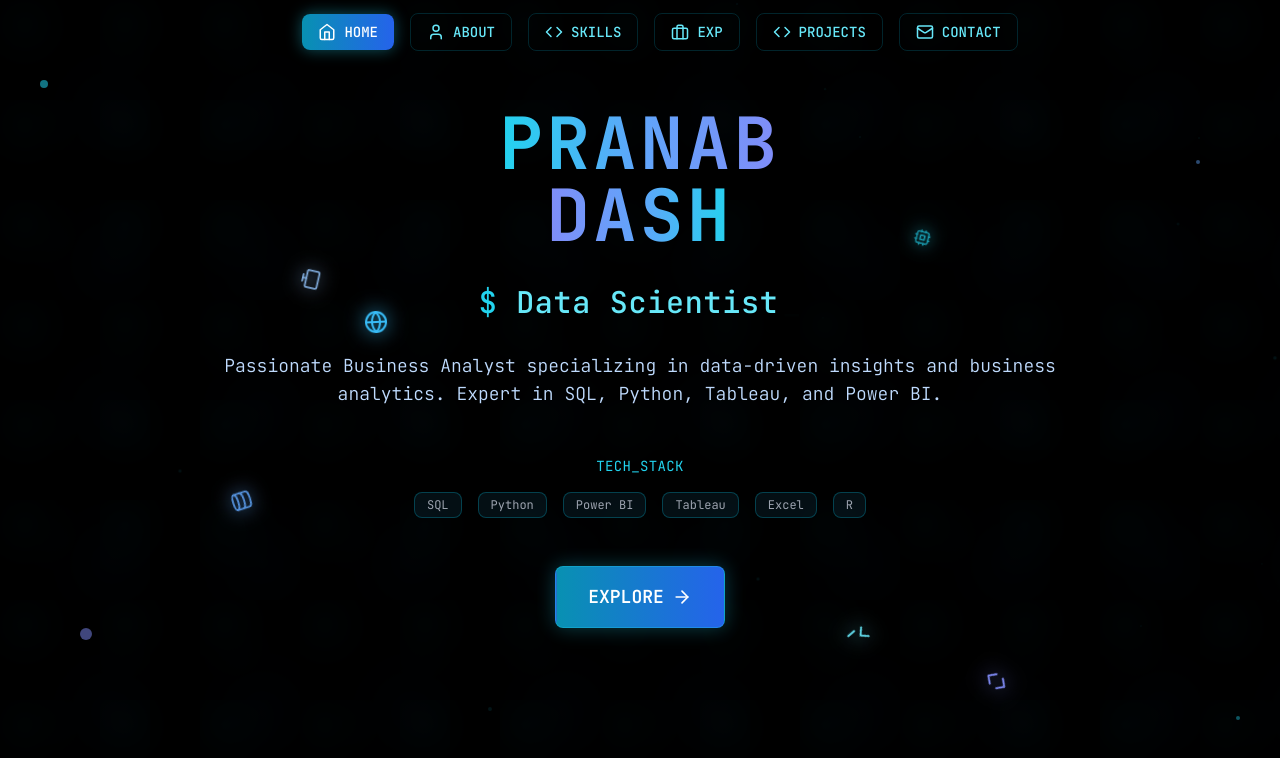
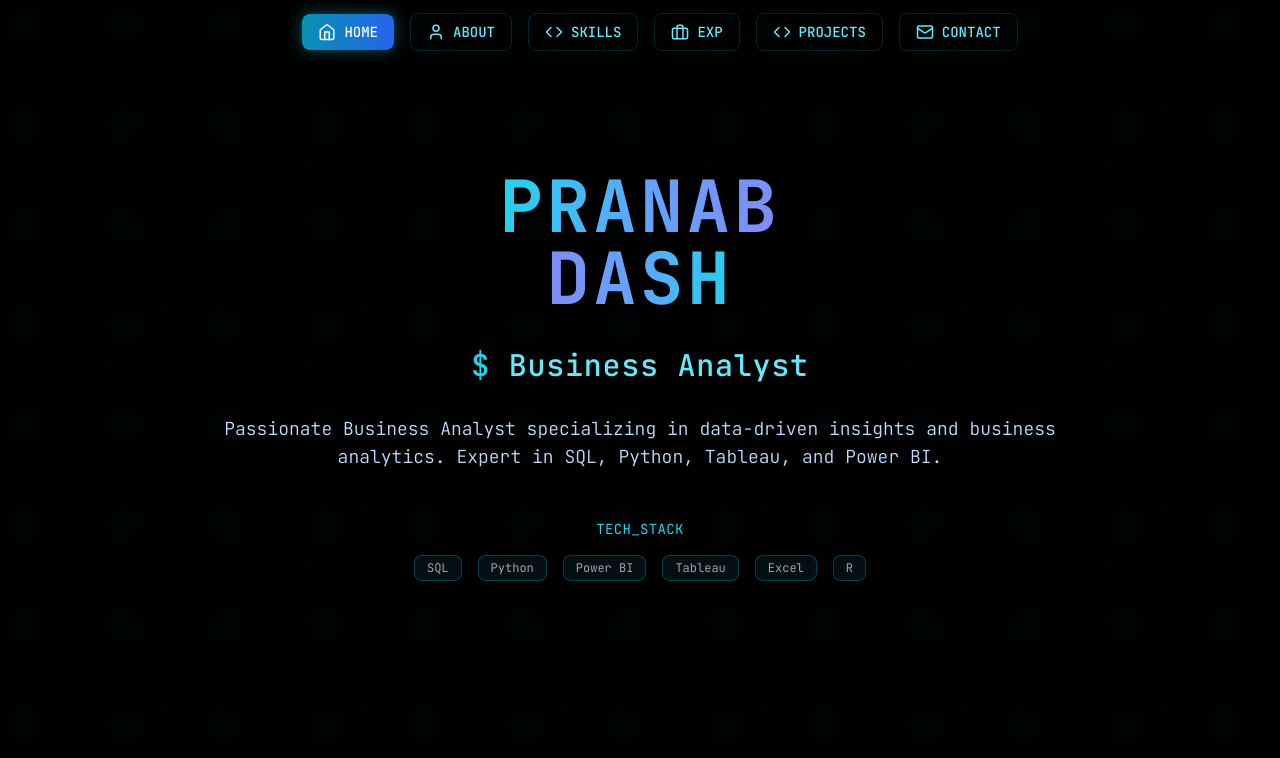
Before and after one commit to pranabdash08/Pranab-Portfolio, a React (Vite) app: page / in a window 1280 px wide. Shown: the top 758 px of the page. Built offline with nearby package versions, Linux system fonts and the light colour scheme.

Commit message:
Add SimpleHero component to test basic Hero structure

```diff
--- a/src/App.tsx
+++ b/src/App.tsx
@@ -2,7 +2,7 @@ import React, { useState, useEffect } from 'react';
 import { HashRouter as Router, Routes, Route, Link, useLocation, useNavigate } from 'react-router-dom';
 import { motion } from 'framer-motion';
 import { Home, User, Briefcase, Code, Mail } from 'lucide-react';
-import Hero from './components/Hero';
+import SimpleHero from './components/SimpleHero';
 
 // Navigation Component
 const Navigation = () => {
@@ -87,7 +87,7 @@ const Navigation = () => {
   );
 };
 
-// Simple test components for other pages
+// Simple test components
 const AboutPage = () => (
   <div className="min-h-screen bg-black text-white flex items-center justify-center">
     <div className="text-center">
@@ -134,14 +134,14 @@ const ContactPage = () => (
 );
 
 const App = () => {
-  console.log('App component is rendering with Hero component');
+  console.log('App component is rendering with SimpleHero');
 
   return (
     <Router>
       <Navigation />
       <div className="min-h-screen bg-black">
         <Routes>
-          <Route path="/" element={<Hero />} />
+          <Route path="/" element={<SimpleHero />} />
           <Route path="/about" element={<AboutPage />} />
           <Route path="/skills" element={<SkillsPage />} />
           <Route path="/experience" element={<ExperiencePage />} />
--- /dev/null
+++ b/src/components/SimpleHero.tsx
@@ -0,0 +1,80 @@
+import React from 'react';
+import { motion } from 'framer-motion';
+import { personalInfo } from '../data/personalInfo';
+
+const SimpleHero = () => {
+  return (
+    <div className="relative min-h-screen flex items-center justify-center overflow-hidden bg-black font-mono">
+      {/* Simple background */}
+      <div className="absolute inset-0 opacity-5">
+        <div className="absolute inset-0" style={{
+          backgroundImage: `radial-gradient(circle at 25% 25%, rgba(34, 211, 238, 0.3) 0%, transparent 50%)`,
+          backgroundSize: '100px 100px'
+        }}></div>
+      </div>
+
+      {/* Main Content */}
+      <div className="relative z-10 text-center px-4 sm:px-6 max-w-6xl mx-auto">
+        {/* Name */}
+        <motion.h1
+          initial={{ opacity: 0, y: 50 }}
+          animate={{ opacity: 1, y: 0 }}
+          transition={{ duration: 0.8, delay: 0.3 }}
+          className="text-4xl sm:text-5xl md:text-7xl font-bold mb-6 sm:mb-8 font-mono tracking-wider"
+        >
+          <span className="bg-gradient-to-r from-cyan-400 via-blue-400 to-indigo-400 bg-clip-text text-transparent">
+            PRANAB
+          </span>
+          <br />
+          <span className="bg-gradient-to-r from-indigo-400 via-blue-400 to-cyan-400 bg-clip-text text-transparent">
+            DASH
+          </span>
+        </motion.h1>
+
+        {/* Role */}
+        <motion.div
+          initial={{ opacity: 0, y: 30 }}
+          animate={{ opacity: 1, y: 0 }}
+          transition={{ duration: 0.8, delay: 0.8 }}
+          className="mb-8"
+        >
+          <div className="text-2xl md:text-3xl font-medium text-cyan-300 font-mono tracking-wide">
+            <span className="text-cyan-400">$</span> Business Analyst
+          </div>
+        </motion.div>
+
+        {/* Description */}
+        <motion.p
+          initial={{ opacity: 0, y: 30 }}
+          animate={{ opacity: 1, y: 0 }}
+          transition={{ duration: 0.8, delay: 1.1 }}
+          className="text-base sm:text-lg text-blue-200 max-w-4xl mx-auto mb-8 sm:mb-12 leading-relaxed font-light px-2"
+        >
+          {personalInfo.description}
+        </motion.p>
+
+        {/* Tech Stack */}
+        <motion.div
+          initial={{ opacity: 0, y: 30 }}
+          animate={{ opacity: 1, y: 0 }}
+          transition={{ duration: 0.8, delay: 1.4 }}
+          className="mb-8 sm:mb-12"
+        >
+          <div className="text-sm text-cyan-400 mb-3 sm:mb-4 font-mono tracking-wide">
+            TECH_STACK
+          </div>
+          <div className="flex flex-wrap justify-center gap-2 sm:gap-4 text-xs text-gray-400 px-2">
+            <span className="px-2 sm:px-3 py-1 bg-cyan-900/20 border border-cyan-500/30 rounded-lg">SQL</span>
+            <span className="px-2 sm:px-3 py-1 bg-cyan-900/20 border border-cyan-500/30 rounded-lg">Python</span>
+            <span className="px-2 sm:px-3 py-1 bg-cyan-900/20 border border-cyan-500/30 rounded-lg">Power BI</span>
+            <span className="px-2 sm:px-3 py-1 bg-cyan-900/20 border border-cyan-500/30 rounded-lg">Tableau</span>
+            <span className="px-2 sm:px-3 py-1 bg-cyan-900/20 border border-cyan-500/30 rounded-lg">Excel</span>
+            <span className="px-2 sm:px-3 py-1 bg-cyan-900/20 border border-cyan-500/30 rounded-lg">R</span>
+          </div>
+        </motion.div>
+      </div>
+    </div>
+  );
+};
+
+export default SimpleHero;
```
